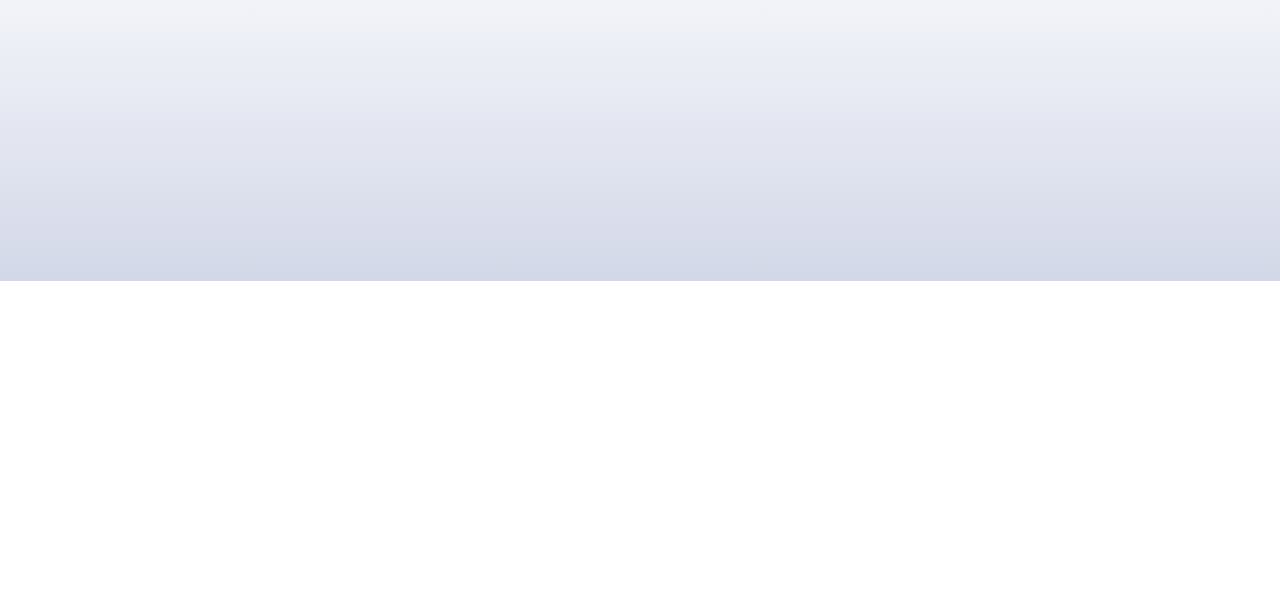
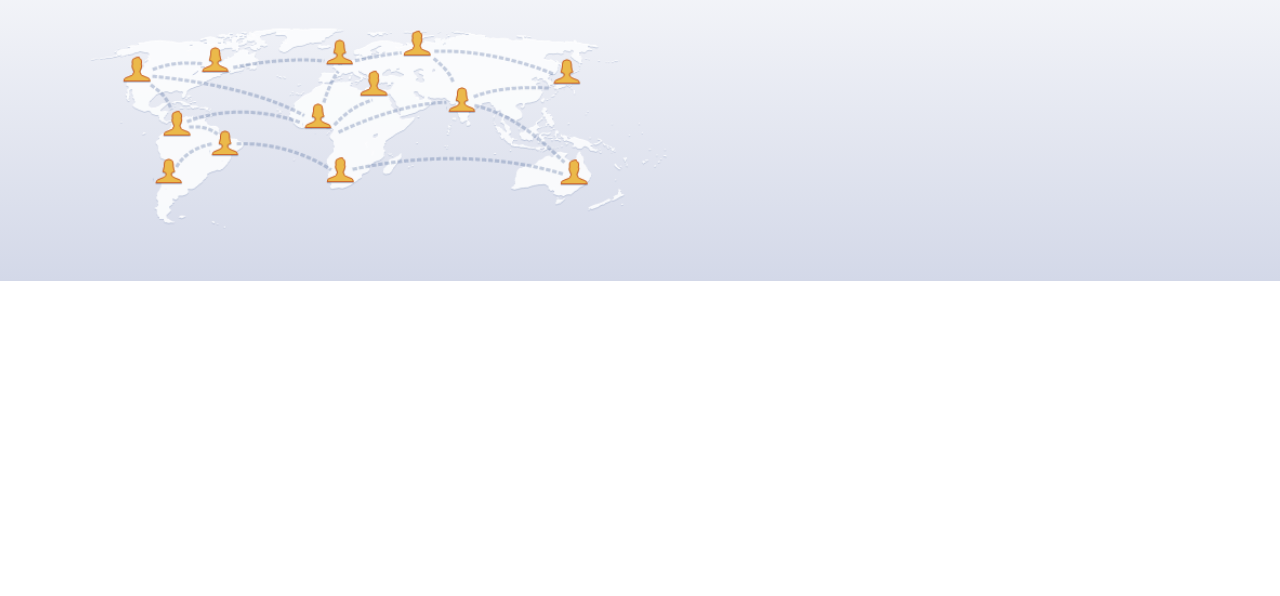
Before and after one commit to KrishnendhuAji/facebook-clone, a plain HTML site: page index.html in a window 1280 px wide. Shown: the part 204-800 px from the top of the page. Drawn offline with Linux system fonts and the light colour scheme.

Commit message:
fb file modified

```diff
--- a/index.html
+++ b/index.html
@@ -36,7 +36,7 @@
 <div class="main-body">
 <div class="leftsection">
     <p class="para">Facebook helps you connect and share with the people in your life.</p>
-    <img class="image" src="fb1.png" alt="">
+    <img class="image" src="fb.png" alt="">
 </div>
     <div class="rightsection">
         <h1 class="heading">Create an account</h1>
```
Also changed, not shown: fb.png (added).
